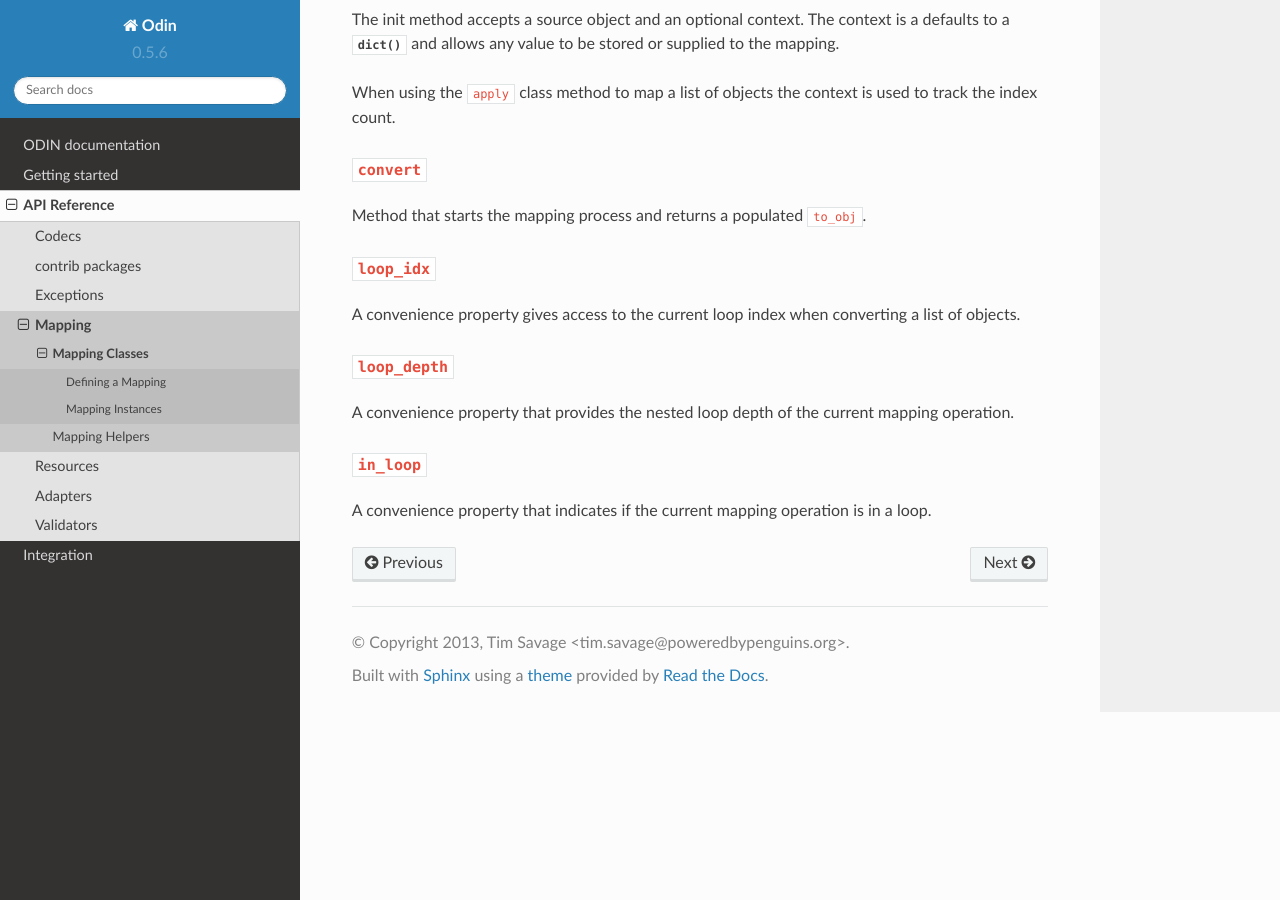
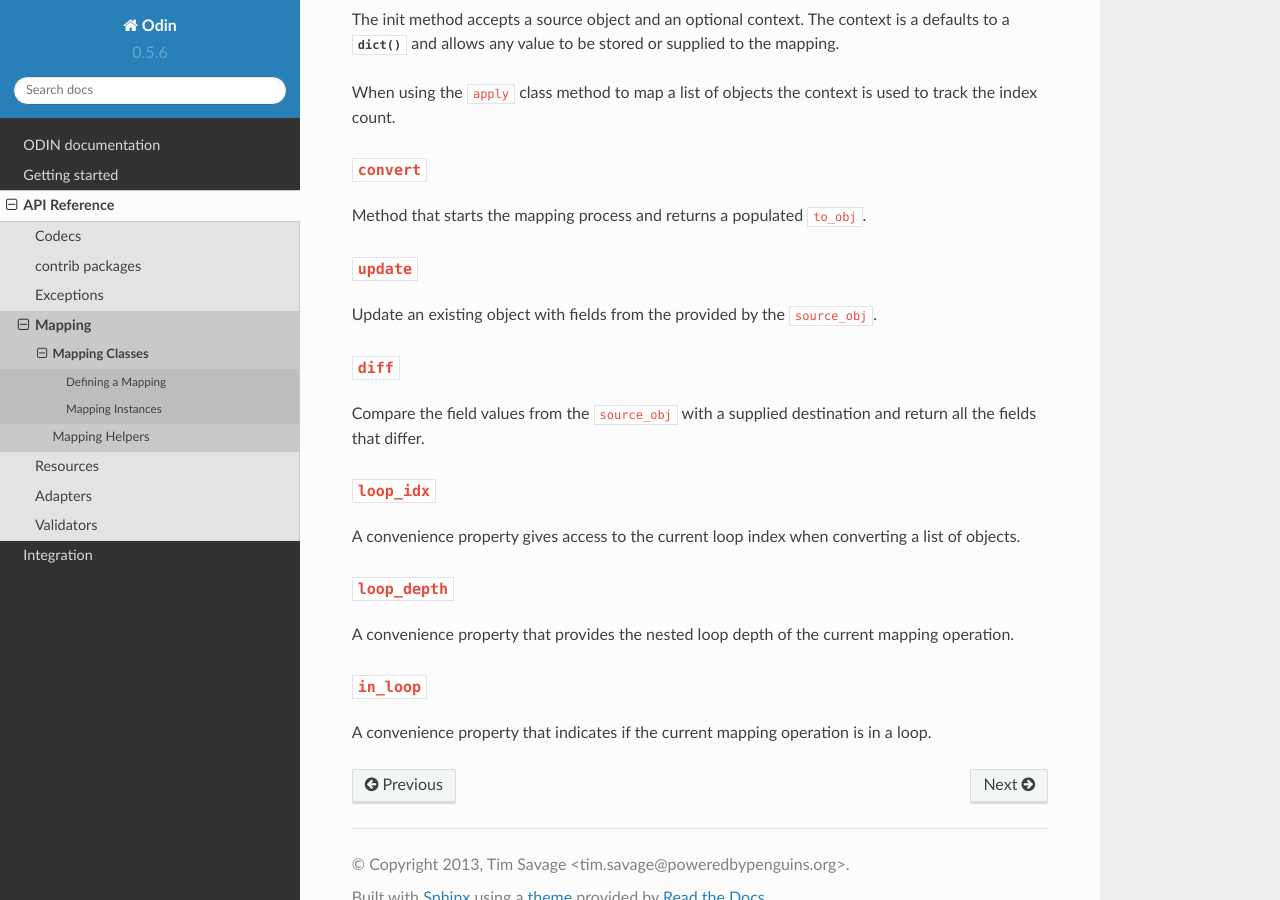
Before and after one commit to python-odin/odin, a Sphinx documentation site: the page built from docs/ref/mapping/classes.rst, in a window 1280 px wide and 900 px high, scrolled down 4373 px. Built offline with Sphinx 7.4.7 and the Read the Docs theme 2.0.0, drawn with Linux system fonts in a browser that asks for light colours.

Commit message:
Added docs for update and diff

```diff
--- a/docs/ref/mapping/classes.rst
+++ b/docs/ref/mapping/classes.rst
@@ -198,6 +198,16 @@ When using the ``apply`` class method to map a list of objects the context is us
 
 Method that starts the mapping process and returns a populated ``to_obj``.
 
+``update``
+----------
+
+Update an existing object with fields from the provided by the ``source_obj``.
+
+``diff``
+--------
+
+Compare the field values from the ``source_obj`` with a supplied destination and return all the fields that differ.
+
 ``loop_idx``
 ------------
 
```
